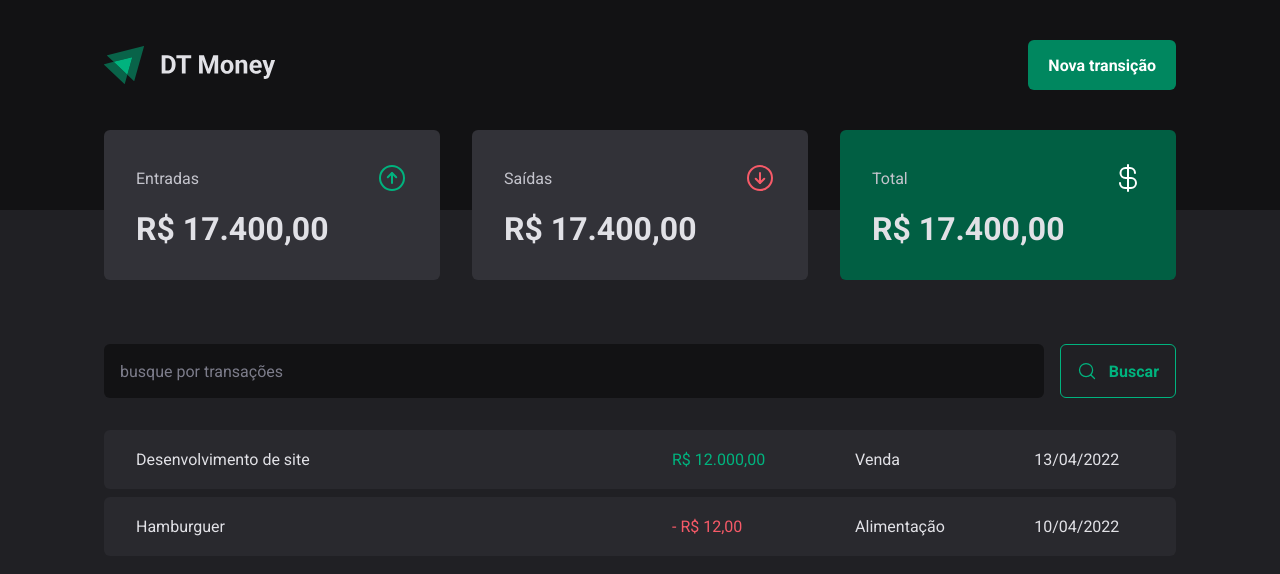
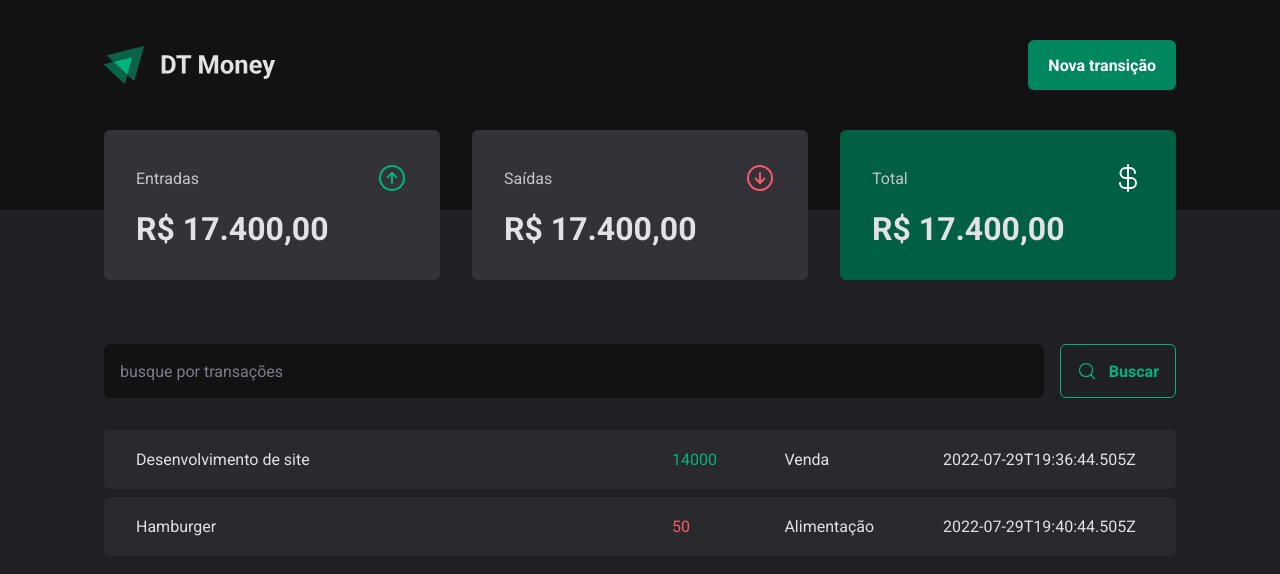
Before and after one commit to Massaronii/03-dt-money, a React (Vite) app: page / in a window 1280 px wide. Shown: the top 574 px of the page. Built offline with nearby package versions, Linux system fonts and the light colour scheme; data requests are answered from the project's data file.

Commit message:
:construction: passando informações por contexto

```diff
--- a/package.json
+++ b/package.json
@@ -5,6 +5,7 @@
   "type": "module",
   "scripts": {
     "dev": "vite",
+    "dev:server": "json-server server.json -p 3333 -w",
     "build": "tsc && vite build",
     "lint": "eslint . --ext ts,tsx --report-unused-disable-directives --max-warnings 0",
     "preview": "vite preview"
--- /dev/null
+++ b/server.json
@@ -0,0 +1,20 @@
+{
+  "transactions": [
+    {
+    "id": 1,
+    "description": "Desenvolvimento de site",
+    "type": "income",
+    "category": "Venda",
+    "price": 14000,
+    "createdAt": "2022-07-29T19:36:44.505Z"
+    },
+    {
+      "id": 2,
+      "description": "Hamburger",
+      "type": "outcome",
+      "category": "Alimentação",
+      "price": 50,
+      "createdAt": "2022-07-29T19:40:44.505Z"
+    }
+  ]
+}
--- a/src/App.tsx
+++ b/src/App.tsx
@@ -2,6 +2,7 @@
 import { defaultTheme } from "./styles/themes/default";
 import { GlobalStyle } from "./styles/global";
 import { Transactions } from "./pages/Transactions";
+import { TransactionsProvider } from "./contexts/TransactionsContext";
 
 export function App() {
 
@@ -9,7 +10,9 @@
     <ThemeProvider theme={defaultTheme}>
       <GlobalStyle/>
 
-      <Transactions/>
+      <TransactionsProvider>
+        <Transactions/>
+      </TransactionsProvider>
     </ThemeProvider>
 
   )
--- a/src/components/Summary/index.tsx
+++ b/src/components/Summary/index.tsx
@@ -1,7 +1,13 @@
 import { ArrowCircleDown, ArrowCircleUp, CurrencyDollar } from "phosphor-react";
 import { SummaryCard, SummaryContainer } from "./styles";
+import { useContext } from "react";
+import { TransactionContext } from "../../contexts/TransactionsContext";
 
 export function Summary(){
+    const { transactions } = useContext(TransactionContext)
+
+    console.log(transactions)
+
   return (
     <SummaryContainer>
       <SummaryCard>
--- /dev/null
+++ b/src/contexts/TransactionsContext.tsx
@@ -0,0 +1,44 @@
+import { ReactNode, createContext } from "react";
+import { useEffect, useState } from "react"
+
+interface Transactions {
+  id: number
+  description: string
+  type: "income" | "outcome"
+  price: number
+  category: string
+  createdAt: string
+}
+
+
+interface TransactionsContextType {
+  transactions: Transactions[];
+}
+
+interface TransactionsProviderProps {
+  children: ReactNode;
+}
+
+export const TransactionContext = createContext({} as TransactionsContextType)
+
+export function TransactionsProvider({ children }: TransactionsProviderProps) {
+
+  const [transactions, setTransactions] = useState<Transactions[]>([])
+
+  async function loadTransactions() {
+    const response = await fetch("http://localhost:3333/transactions")
+    const data = await response.json()
+
+    setTransactions(data)
+  }
+
+  useEffect(() => {
+    loadTransactions()
+  }, [])
+
+  return (
+    <TransactionContext.Provider value={{ transactions }}>
+      {children}
+    </TransactionContext.Provider>
+  )
+}
--- a/src/pages/Transactions/index.tsx
+++ b/src/pages/Transactions/index.tsx
@@ -1,34 +1,40 @@
+import { useContext } from "react"
 import { Header } from "../../components/Header"
 import { Summary } from "../../components/Summary"
 import { SearchForm } from "./components/SearchForm"
-import { PriceHighLight, TransactionsContainer, TransactionsTable } from "./styles"
+import {
+  PriceHighLight,
+  TransactionsContainer,
+  TransactionsTable,
+} from "./styles"
+import { TransactionContext } from "../../contexts/TransactionsContext"
 
 export function Transactions() {
+  const { transactions } = useContext(TransactionContext)
+
   return (
     <div>
       <Header />
       <Summary />
 
       <TransactionsContainer>
-        <SearchForm/>
+        <SearchForm />
         <TransactionsTable>
           <tbody>
-            <tr>
-              <td width="50%">Desenvolvimento de site</td>
-              <td>
-                <PriceHighLight variant="income">R$ 12.000,00</PriceHighLight>
-              </td>
-              <td>Venda</td>
-              <td>13/04/2022</td>
-            </tr>
-            <tr>
-              <td width="50%">Hamburguer</td>
-              <td>
-                <PriceHighLight variant="outcome">- R$ 12,00</PriceHighLight>
-              </td>
-              <td>Alimentação</td>
-              <td>10/04/2022</td>
-            </tr>
+            {transactions.map((transaction) => {
+              return (
+                <tr key={transaction.id}>
+                  <td width="50%">{transaction.description}</td>
+                  <td>
+                    <PriceHighLight variant={transaction.type}>
+                      {transaction.price}
+                    </PriceHighLight>
+                  </td>
+                  <td>{transaction.category}</td>
+                  <td>{transaction.createdAt}</td>
+                </tr>
+              )
+            })}
           </tbody>
         </TransactionsTable>
       </TransactionsContainer>
```
